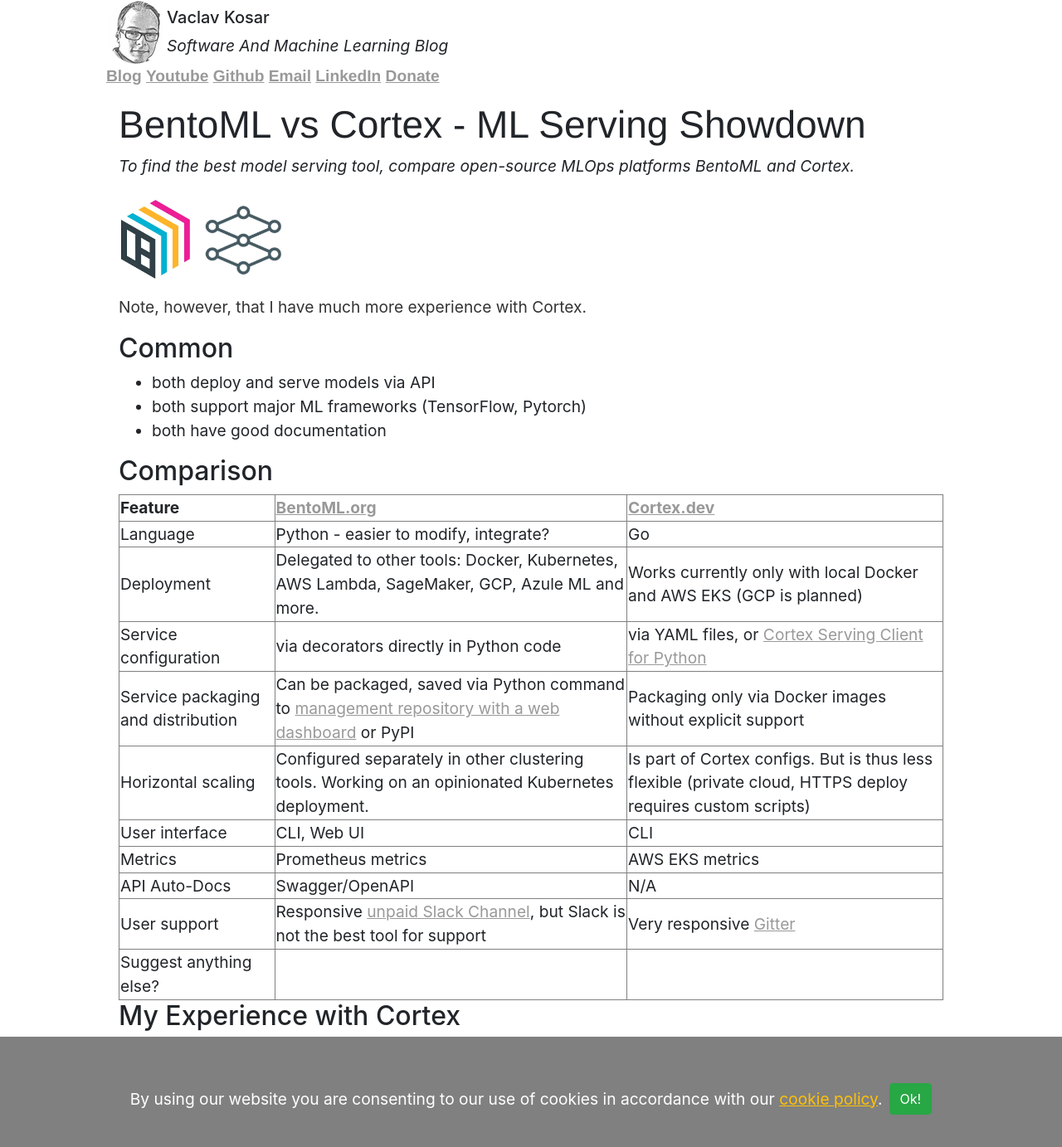
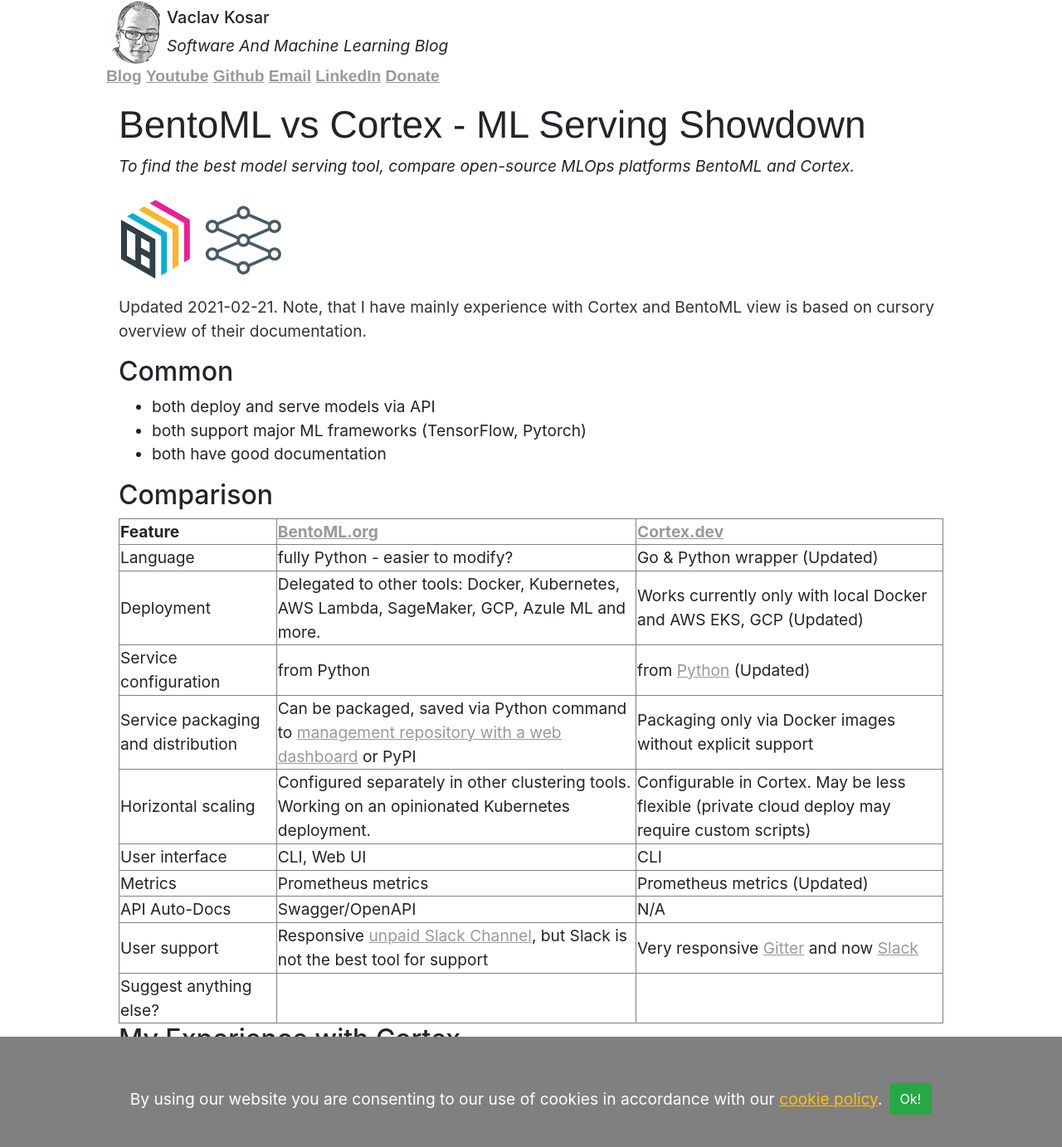
Before and after one commit to vackosar/vackosar.github.io, a Jekyll site: the page built from _posts/2020-05-11-BentoML-vs-Cortex.dev--ML-Serving-Showdown.md, in a window 1280 px wide and 1400 px high. Shown: the top 1383 px of the window at 83% size. Built offline with Jekyll 4.4.1, drawn with Linux system fonts in a browser that asks for light colours.

Commit message:
update cortex post

```diff
--- a/_posts/2020-05-11-BentoML-vs-Cortex.dev--ML-Serving-Showdown.md
+++ b/_posts/2020-05-11-BentoML-vs-Cortex.dev--ML-Serving-Showdown.md
@@ -14,7 +14,7 @@
 
 <p><img src="https://raw.githubusercontent.com/vackosar/vackosar.github.io/master/images/bentoml-cortex-logos.webp" alt="BentoML and Cortex logo" style="width: 200px"/></p>
 
-Note, however, that I have much more experience with Cortex.
+Updated 2021-02-21. Note, that I have mainly experience with Cortex and BentoML view is based on cursory overview of their documentation.
 
 ## Common
 - both deploy and serve models via API
@@ -39,18 +39,18 @@
 <tbody>
     <tr>
         <td>Language</td>
-        <td>Python - easier to modify, integrate?</td>
-        <td>Go</td>
+        <td>fully Python - easier to modify?</td>
+        <td>Go & Python wrapper (Updated)</td>
     </tr>
     <tr>
         <td>Deployment</td>
         <td>Delegated to other tools: Docker, Kubernetes, AWS Lambda, SageMaker, GCP, Azule ML and more.</td>
-        <td>Works currently only with local Docker and AWS EKS (GCP is planned)</td>
+        <td>Works currently only with local Docker and AWS EKS, GCP (Updated)</td>
     </tr>
     <tr>
         <td>Service configuration</td>
-        <td>via decorators directly in Python code</td>
-        <td>via YAML files, or <a href="https://github.com/glami/cortex-serving-client">Cortex Serving Client for Python</a></td>
+        <td>from Python</td>
+        <td>from <a href="https://pypi.org/project/cortex/">Python</a> (Updated)</td>
     </tr>
     <tr>
         <td>Service packaging and distribution</td>
@@ -60,7 +60,7 @@
     <tr>
         <td>Horizontal scaling</td>
         <td>Configured separately in other clustering tools. Working on an opinionated Kubernetes deployment.</td>
-        <td>Is part of Cortex configs. But is thus less flexible (private cloud, HTTPS deploy requires custom scripts)</td>
+        <td>Configurable in Cortex. May be less flexible (private cloud deploy may require custom scripts)</td>
     </tr>
     <tr>
         <td>User interface</td>
@@ -70,7 +70,7 @@
     <tr>
         <td>Metrics</td>
         <td>Prometheus metrics</td>
-        <td>AWS EKS metrics</td>
+        <td>Prometheus metrics (Updated)</td>
     </tr>
     <tr>
         <td>API Auto-Docs</td>
@@ -80,7 +80,7 @@
     <tr>
         <td>User support</td>
         <td>Responsive <a href="https://join.slack.com/t/bentoml/shared_invite/enQtNjcyMTY3MjE4NTgzLTU3ZDc1MWM5MzQxMWQxMzJiNTc1MTJmMzYzMTYwMjQ0OGEwNDFmZDkzYWQxNzgxYWNhNjAxZjk4MzI4OGY1Yjg">unpaid Slack Channel</a>, but Slack is not the best tool for support</td>
-        <td>Very responsive <a href="https://gitter.im/cortexlabs/cortex">Gitter</a></td>
+        <td>Very responsive <a href="https://gitter.im/cortexlabs/cortex">Gitter</a> and now <a href="https://join.slack.com/t/cortex-dot-dev/shared_invite/zt-lf58axgy-0QkLZzFSSku5_Jybd9yiZQ">Slack</a></td>
     </tr>
     <tr>
         <td>Suggest anything else?</td>
@@ -93,7 +93,9 @@
 ## My Experience with Cortex
 
 Here is [a blog post on Cortex use at GLAMI](https://medium.com/@aiteamglami/serve-your-ml-models-in-aws-using-python-9908a4127a13).
+It is a bit outdated take as Cortex now has its own wrapper.
 Consider using this [Cortex client for Python](https://github.com/glami/cortex-serving-client), which is a Python wrapper around Cortex CLI that we use at GLAMI for MLOps.
+It has couple of extra features, that keep us using it for now.
 
 ## Discussions
 - <a href="https://www.reddit.com/r/MachineLearning/comments/ghikdz/d_is_this_fair_bentoml_vs_cortex_comparison/">Reddit discussion</a>
```
